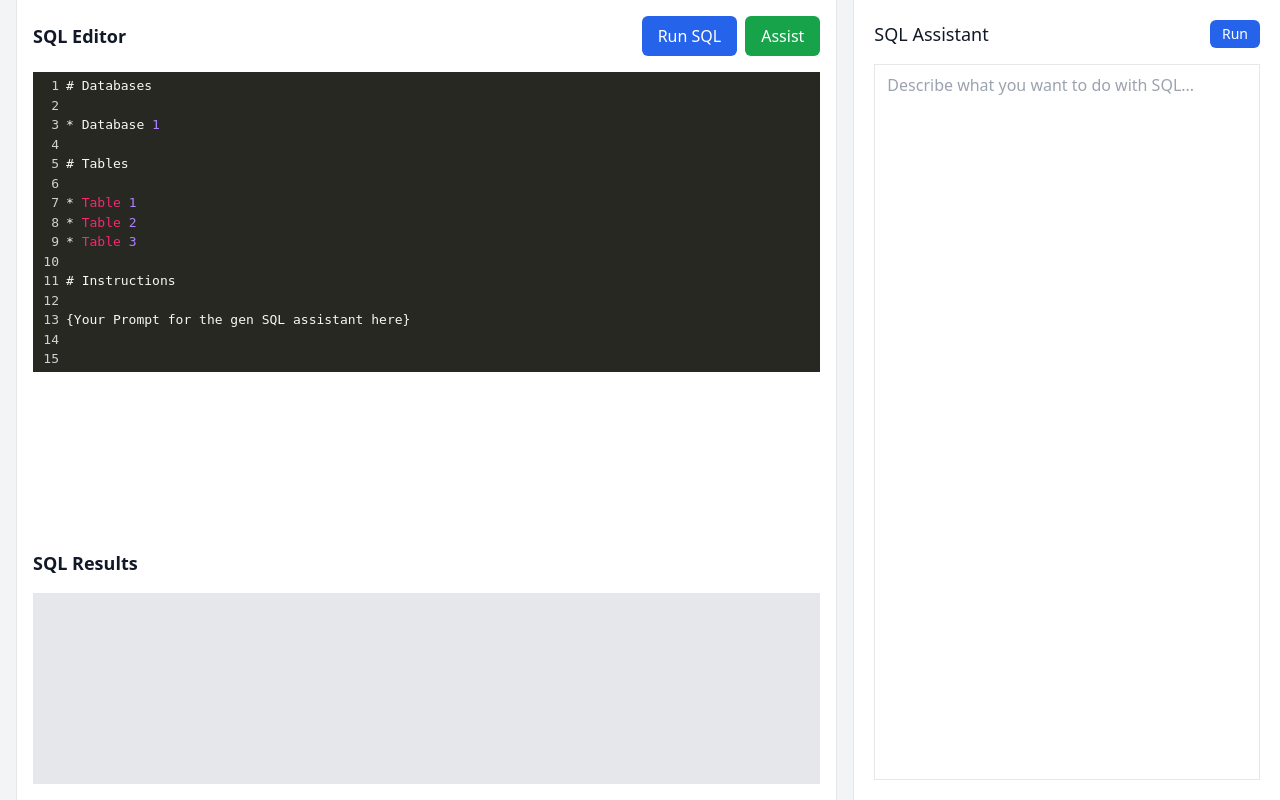
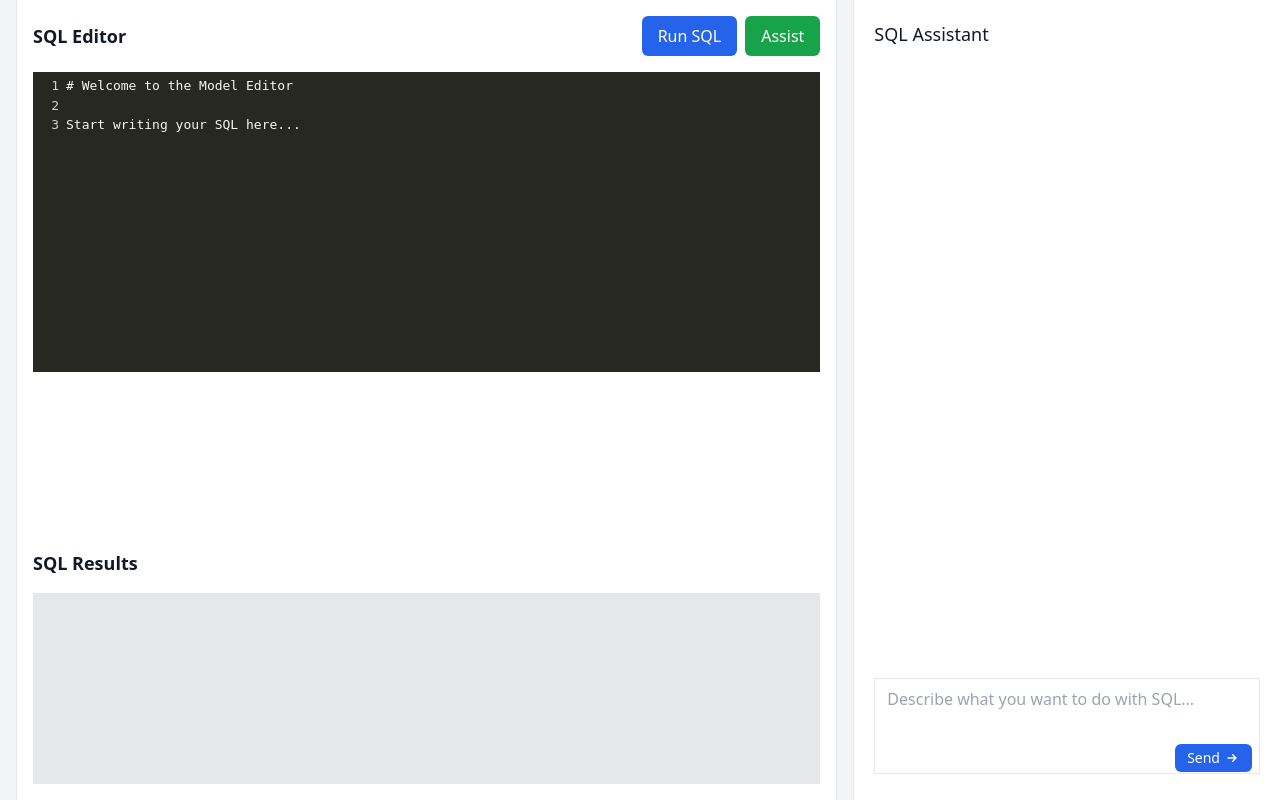
Before and after one commit to acivitillo/chatapp, a Django app: page /model/ in a window 1280 px wide. Run offline with Django 5.2, Linux system fonts and the light colour scheme; style sheets or scripts are compiled from the project's sources; parts of the project's set-up code (start-up, migrations or seed data) failed here and were passed over; some libraries are stand-ins or nearby versions.

Commit message:
moved from modal to chat

```diff
--- a/model/templates/model/modal.html
+++ b/model/templates/model/chat.html
@@ -1,19 +1,22 @@
 <!-- Right Pane -->
 <div id="assistModal" class="w-1/3 bg-white border-l border-gray-200">
-    <div class="p-5 h-full flex flex-col">
-        <div class="flex justify-between items-center mb-4">
+    <div class="p-5 h-full flex flex-col justify-between">
+        <div>
             <h3 class="text-lg font-medium text-gray-900">SQL Assistant</h3>
-            <button type="submit" id="runAssist" form="assistForm"
-                    class="px-3 py-1 text-sm bg-blue-600 text-white rounded-md hover:bg-blue-700 focus:outline-none focus:ring-2 focus:ring-blue-500 focus:ring-offset-2">
-                Run
-            </button>
         </div>
-        <form id="assistForm" method="POST" data-url="{% url 'model:receive_assist_prompt' %}" class="flex-1 flex flex-col">
+        <form id="assistForm" method="POST" data-url="{% url 'model:receive_assist_prompt' %}" class="mt-auto">
             {% csrf_token %}
-            <div class="flex-1">
+            <div class="relative">
                 <textarea name="message" id="assistInput"
-                          class="w-full h-full px-3 py-2 text-gray-700 border focus:outline-none focus:border-blue-500 resize-none"
+                          class="w-full px-3 py-2 text-gray-700 border focus:outline-none focus:border-blue-500 resize-none h-24"
                           placeholder="Describe what you want to do with SQL..."></textarea>
+                <button type="submit" id="runAssist" form="assistForm"
+                        class="absolute bottom-2 right-2 px-3 py-1 text-sm bg-blue-600 text-white rounded-md hover:bg-blue-700 focus:outline-none focus:ring-2 focus:ring-blue-500 focus:ring-offset-2 flex items-center space-x-1">
+                    <span>Send</span>
+                    <svg class="w-4 h-4" fill="none" stroke="currentColor" viewBox="0 0 24 24">
+                        <path stroke-linecap="round" stroke-linejoin="round" stroke-width="2" d="M13 7l5 5m0 0l-5 5m5-5H6"></path>
+                    </svg>
+                </button>
             </div>
         </form>
     </div>
--- a/model/templates/model/index.html
+++ b/model/templates/model/index.html
@@ -13,7 +13,7 @@
                     {% include 'model/results.html' %}
                 </div>
                 <!-- Include the right pane -->
-                {% include 'model/modal.html' %}
+                {% include 'model/chat.html' %}
             </div>
         </div>
     </div>
--- a/model/templates/report/default.md
+++ /dev/null
@@ -1,13 +0,0 @@
-# Databases
-
-* Database 1
-
-# Tables
-
-* Table 1
-* Table 2
-* Table 3
-
-# Instructions
-
-{Your Prompt for the gen SQL assistant here}
--- a/model/templates/report/sample.sql
+++ /dev/null
@@ -1 +0,0 @@
-SELECT * FROM table1;
```
Also changed, not shown: model/templates/report/index.html (deleted, +0 -58 lines).
